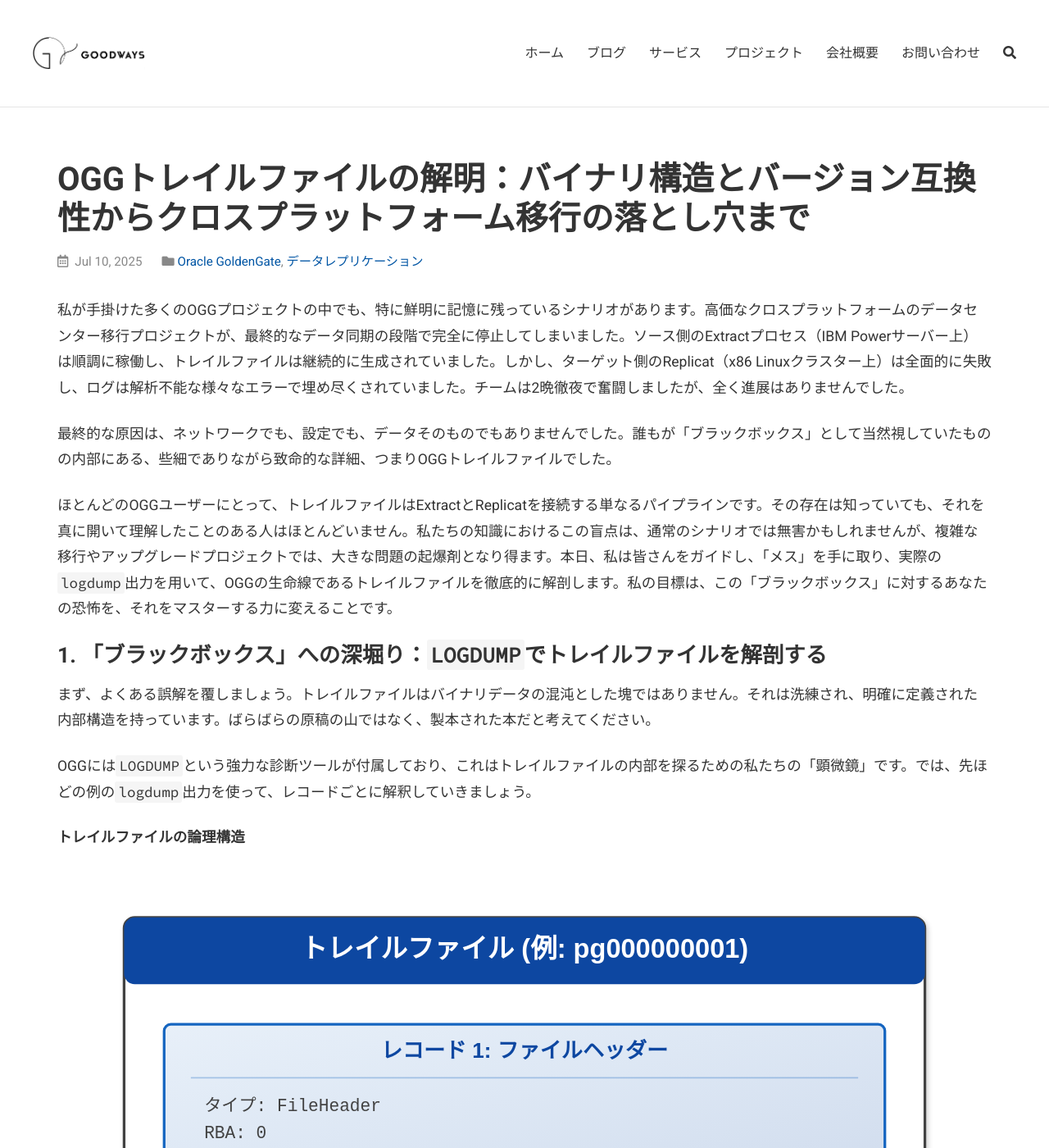
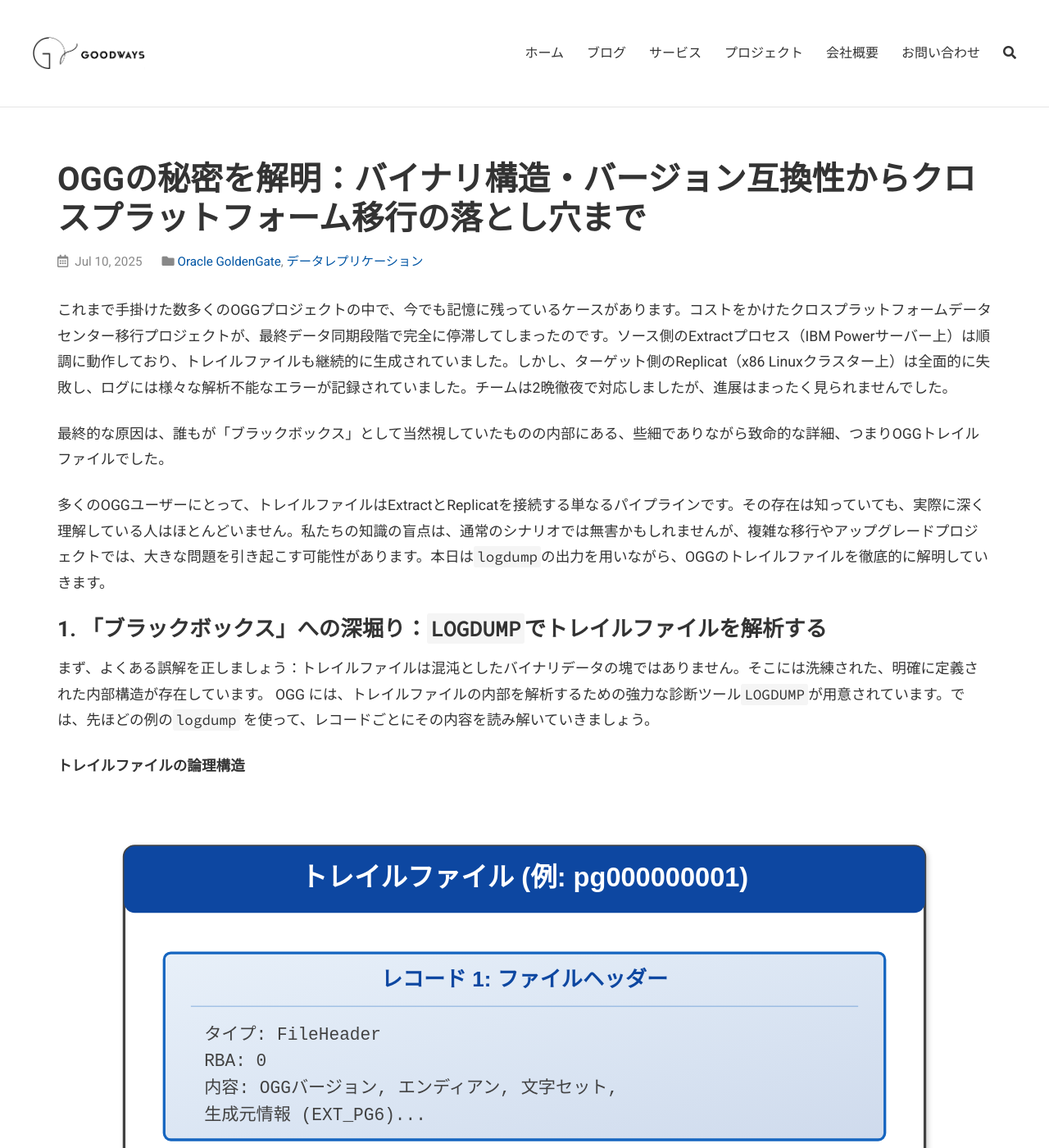
Before and after one commit to goodwaysIT/ja, a Jekyll site: the page built from _posts/2025-07-10-demystifying-ogg-trail-file.md, in a window 1280 px wide and 1400 px high. Shown: the whole window at 82% size. Built offline with Jekyll 4.4.1, drawn with Linux system fonts in a browser that asks for light colours; some of the changed text lies outside the part shown.

Commit message:
Update 2025-07-10-demystifying-ogg-trail-file.md

````diff
--- a/_posts/2025-07-10-demystifying-ogg-trail-file.md
+++ b/_posts/2025-07-10-demystifying-ogg-trail-file.md
@@ -1,29 +1,28 @@
 ---
 layout: post
-title: 'OGGトレイルファイルの解明：バイナリ構造とバージョン互換性からクロスプラットフォーム移行の落とし穴まで'
-excerpt: '本記事ではOGGトレイルファイルを徹底解剖します。logdumpによるバイナリ構造の可視化、バージョン互換性の問題、さらにエンディアン差に起因するクロスプラットフォーム移行の落とし穴まで、核心的な課題を解説します。'
+title: 'OGGの秘密を解明：バイナリ構造・バージョン互換性からクロスプラットフォーム移行の落とし穴まで'
+excerpt: '本記事ではOGGトレイルファイルを徹底解説します。logdumpによるバイナリ構造の可視化、バージョン互換性の問題、さらにエンディアン差に起因するクロスプラットフォーム移行のトラップまで、核心的な課題を解説します。'
 date: 2025-07-10 08:27:00 +0800
 categories: [Oracle GoldenGate, データレプリケーション]
 tags: [ogg, trail file, logdump, endianness, data migration]
 author: Shane
 ---
 
-私が手掛けた多くのOGGプロジェクトの中でも、特に鮮明に記憶に残っているシナリオがあります。高価なクロスプラットフォームのデータセンター移行プロジェクトが、最終的なデータ同期の段階で完全に停止してしまいました。ソース側のExtractプロセス（IBM Powerサーバー上）は順調に稼働し、トレイルファイルは継続的に生成されていました。しかし、ターゲット側のReplicat（x86 Linuxクラスター上）は全面的に失敗し、ログは解析不能な様々なエラーで埋め尽くされていました。チームは2晩徹夜で奮闘しましたが、全く進展はありませんでした。
+これまで手掛けた数多くのOGGプロジェクトの中で、今でも記憶に残っているケースがあります。コストをかけたクロスプラットフォームデータセンター移行プロジェクトが、最終データ同期段階で完全に停滞してしまったのです。ソース側のExtractプロセス（IBM Powerサーバー上）は順調に動作しており、トレイルファイルも継続的に生成されていました。しかし、ターゲット側のReplicat（x86 Linuxクラスター上）は全面的に失敗し、ログには様々な解析不能なエラーが記録されていました。チームは2晩徹夜で対応しましたが、進展はまったく見られませんでした。
 
-最終的な原因は、ネットワークでも、設定でも、データそのものでもありませんでした。誰もが「ブラックボックス」として当然視していたものの内部にある、些細でありながら致命的な詳細、つまりOGGトレイルファイルでした。
+最終的な原因は、誰もが「ブラックボックス」として当然視していたものの内部にある、些細でありながら致命的な詳細、つまりOGGトレイルファイルでした。
 
-ほとんどのOGGユーザーにとって、トレイルファイルはExtractとReplicatを接続する単なるパイプラインです。その存在は知っていても、それを真に開いて理解したことのある人はほとんどいません。私たちの知識におけるこの盲点は、通常のシナリオでは無害かもしれませんが、複雑な移行やアップグレードプロジェクトでは、大きな問題の起爆剤となり得ます。本日、私は皆さんをガイドし、「メス」を手に取り、実際の`logdump`出力を用いて、OGGの生命線であるトレイルファイルを徹底的に解剖します。私の目標は、この「ブラックボックス」に対するあなたの恐怖を、それをマスターする力に変えることです。
+多くのOGGユーザーにとって、トレイルファイルはExtractとReplicatを接続する単なるパイプラインです。その存在は知っていても、実際に深く理解している人はほとんどいません。私たちの知識の盲点は、通常のシナリオでは無害かもしれませんが、複雑な移行やアップグレードプロジェクトでは、大きな問題を引き起こす可能性があります。本日は`logdump`の出力を用いながら、OGGのトレイルファイルを徹底的に解明していきます。
 
-# 1. 「ブラックボックス」への深堀り：`LOGDUMP`でトレイルファイルを解剖する
+# 1. 「ブラックボックス」への深堀り：`LOGDUMP`でトレイルファイルを解析する
 
-まず、よくある誤解を覆しましょう。トレイルファイルはバイナリデータの混沌とした塊ではありません。それは洗練され、明確に定義された内部構造を持っています。ばらばらの原稿の山ではなく、製本された本だと考えてください。
-
-OGGには`LOGDUMP`という強力な診断ツールが付属しており、これはトレイルファイルの内部を探るための私たちの「顕微鏡」です。では、先ほどの例の`logdump`出力を使って、レコードごとに解釈していきましょう。
+まず、よくある誤解を正しましょう：トレイルファイルは混沌としたバイナリデータの塊ではありません。そこには洗練された、明確に定義された内部構造が存在しています。
+OGG には、トレイルファイルの内部を解析するための強力な診断ツール`LOGDUMP`が用意されています。では、先ほどの例の`logdump` を使って、レコードごとにその内容を読み解いていきましょう。
 
 **トレイルファイルの論理構造**
 ![Logical Structure of a Trail File]({{ '/assets/images/ogg/ogg-trail-file-logical-structure.svg' | relative_url }})
 
-## 最初の停留所：ファイルヘッダー（FileHeader）
+## 第1ステップ：ファイルヘッダー（FileHeader）
 
 ```plaintext
 2025/07/05 13:41:24.857.026 FileHeader           Len  1370 RBA 0
@@ -33,11 +32,12 @@ uri:ole810::acfsogg:oggp:EXT_PG6
 ...
 ```
 これはすべてのトレイルファイルの冒頭部分です。`logdump`は、ファイルの先頭（RBA 0、相対バイトアドレス）に、長さ1370バイトの`FileHeader`レコードがあることを示しています。これは本の著作権ページのようなもので、ファイルの「出所」を記録しており、以下を含みますがこれに限定されません：
-*   **生成元情報**: `uri:ole810::acfsogg:oggp:EXT_PG6`は、このファイルがホスト`ole810`の`/acfsogg/oggp`にあるOGGインスタンスのExtractプロセス`EXT_PG`によって生成されたことを明確に示しています。
+
+*   **生成情報**: `uri:ole810::acfsogg:oggp:EXT_PG6`は、このファイルがホスト`ole810`の`/acfsogg/oggp`にあるOGGインスタンスのExtractプロセス`EXT_PG`によって生成されたことを明確に示しています。
 *   **OGGバージョン**: 直接表示されていませんが、バージョン情報はバイナリデータにエンコードされています。
 *   **エンディアン**: 同様に内部にエンコードされており、後続のマルチバイトデータがどのように解釈されるかを決定します。
 
-## 2番目の停留所：メタデータレコード
+## 第2ステップ：メタデータレコード
 
 データ操作の前に、OGGは後続のデータ解析のための「コンテキスト」を提供するために、いくつかのメタデータレコードを書き込みます。
 
@@ -62,7 +62,7 @@ name          64    300       11  0  0 1 0    300    300 ...
 ```
 これはトレイルファイルの非常に重要な部分です。OGGは各テーブルの構造定義（テーブル名、列数、列名、データ型、長さなど）をトレイルファイルに書き込みます。Replicatプロセスがデータを適用する際、まず対応するTDRを検索し、この「マップ」を使用して後続のデータレコードを解析します。これが、ソースとターゲットのテーブル構造が同一でなくても、OGGが`COLMAP`を使用してデータをマッピングできる理由です。
 
-## 3番目の停留所：DMLレコード
+## 第3ステップ：DMLレコード
 
 これはトレイルファイルの中核となる内容で、実際のデータ変更を記録しています。
 
@@ -82,11 +82,12 @@ GGS tokens:
 *   **GGS Tokens**: このセクションには、PostgreSQLのLSN（Log Sequence Number）`0/C5828D86`などの豊富なトランザクション情報が含まれており、これがリカバリチェックポイントの実装とデータ一貫性の確保の鍵となります。
 *   **列データ**: `logdump`は`new_user_1`など、各列の値を便利に解析してくれます。
 
-`logdump`を使うことで、私たちはトレイルファイルの「ブラックボックス」を透明なガラスの家に変えました。
+`logdump`を使うことで、トレイルファイルは見通しの良い状態になりました。
 
 # 2. バージョン互換性：「タイムマシン」の正しい使い方
 
-「19cのExtractで生成されたトレイルファイルは、12cのReplicatで読み取れますか？」これは、バージョンアップグレードのコンサルティングで頻繁に尋ねられる質問です。
+「19cのExtractで生成されたトレイルファイルは、12cのReplicatで読み取れますか？」
+これは、バージョンアップグレードのコンサルティングで頻繁に尋ねられる質問です。
 
 答えは：**おそらく可能ですが、OGGにそうするように指示する必要があります。**
 
@@ -104,7 +105,7 @@ RMTHOST target_server, MGRPORT 7809
 RMTTRAIL /u01/app/ogg/dirdat/rt, FORMAT RELEASE 12.3
 TABLE hr.*;
 ```
-**私の実践的なアドバイスは**：混合バージョンのOGG展開では、データフローの方向（ExtractからReplicatへ）において、`FORMAT RELEASE`のバージョン番号をチェーン内の**最も低いバージョンのOGGコンポーネント**に設定することです。これにより、スムーズなデータフローが保証され、フォーマットの非互換性によるプロセスの失敗を防ぎます。
+**アドバイス**：混合バージョンのOGG展開では、データフローの方向（ExtractからReplicatへ）において、`FORMAT RELEASE`のバージョン番号をチェーン内の**最も低いバージョンのOGGコンポーネント**に設定することです。これにより、スムーズなデータフローが保証され、フォーマットの非互換性によるプロセスの失敗を防ぎます。
 
 # 3. クロスプラットフォーム移行の「隠れたキラー」：エンディアン
 
@@ -117,13 +118,13 @@ TABLE hr.*;
 
 ビッグエンディアンのマシン（OGGトレイルファイルなど）で生成されたバイナリファイルを、リトルエンディアンのマシンに直接コピーして読み取ると、すべてのマルチバイトデータが誤って解釈され、「宇宙人の文字」のように見える意味不明なものになります。
 
-**この巨大な落とし穴を避ける方法は？**
+**落とし穴を避ける方法**
 
 **`scp`や`ftp`のようなファイルコピー方法を使って、バイトオーダーの異なるプラットフォーム間でトレイルファイルを手動で転送してはなりません！**
 
 正しいアプローチは、**常にOGGのData Pump**プロセスを使用してこの転送を処理することです。Pumpはこの問題を念頭に置いて設計されています。PumpがリモートのManagerプロセスに接続すると、それらは「ハンドシェイク」してプラットフォーム情報を交換します。Pumpがソースとターゲットのバイトオーダーが異なると検出した場合、ネットワーク伝送中に**自動的かつ透過的に**バイトオーダー変換を実行します。
 
-このプロセスはユーザーにはシームレスですが、クロスプラットフォームのデータ同期の成功を保証する重要なメカニズムです。記事の冒頭のプロジェクトが失敗したのは、彼らが近道をして`scp`で直接トレイルファイルをコピーし、この罠にまんまとハマってしまったからです。
+このプロセスはユーザーにはシームレスに見えますが、実はクロスプラットフォームデータ同期を成功させるための重要なメカニズムなのです。記事の冒頭で紹介したプロジェクトが失敗した理由は、この仕組みをショートカットして`scp`で直接トレイルファイルをコピーしたため、まさにこの落とし穴にはまってしまったからです。
 
 # 4. 混沌から秩序へ：トレイルファイル操作のベストプラクティス
 
````
